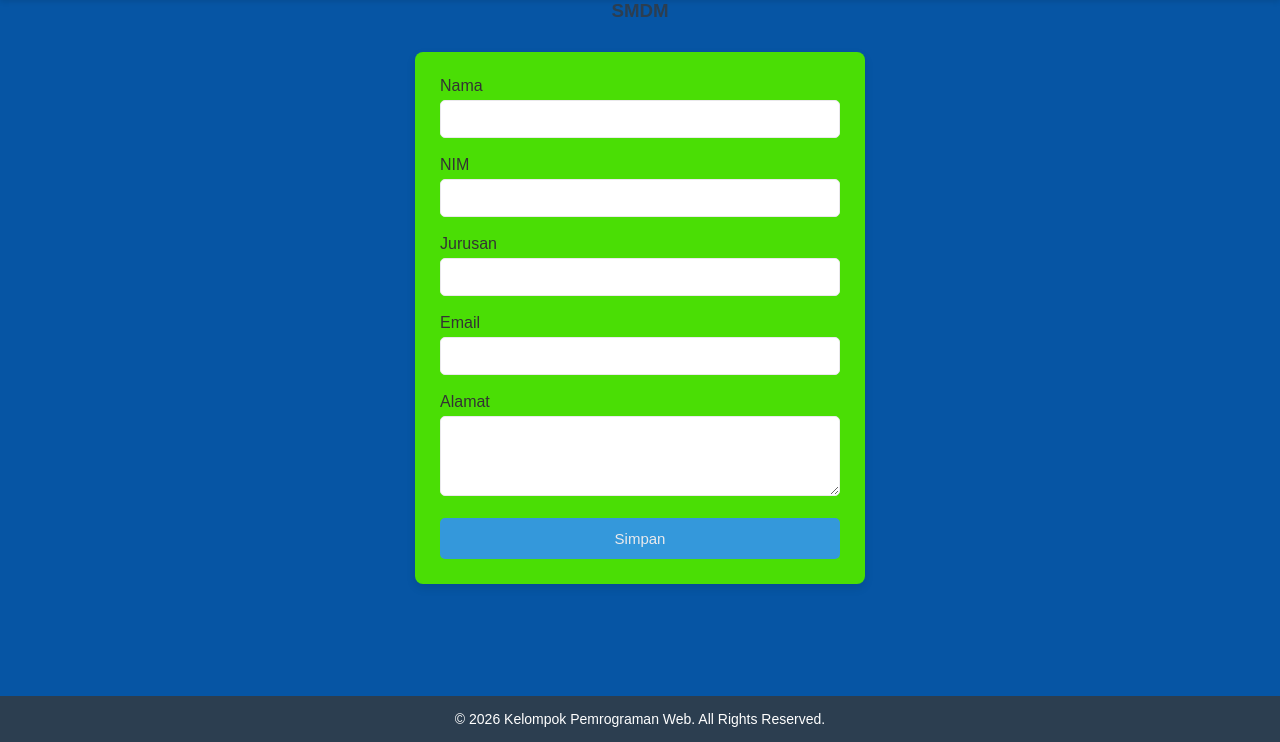
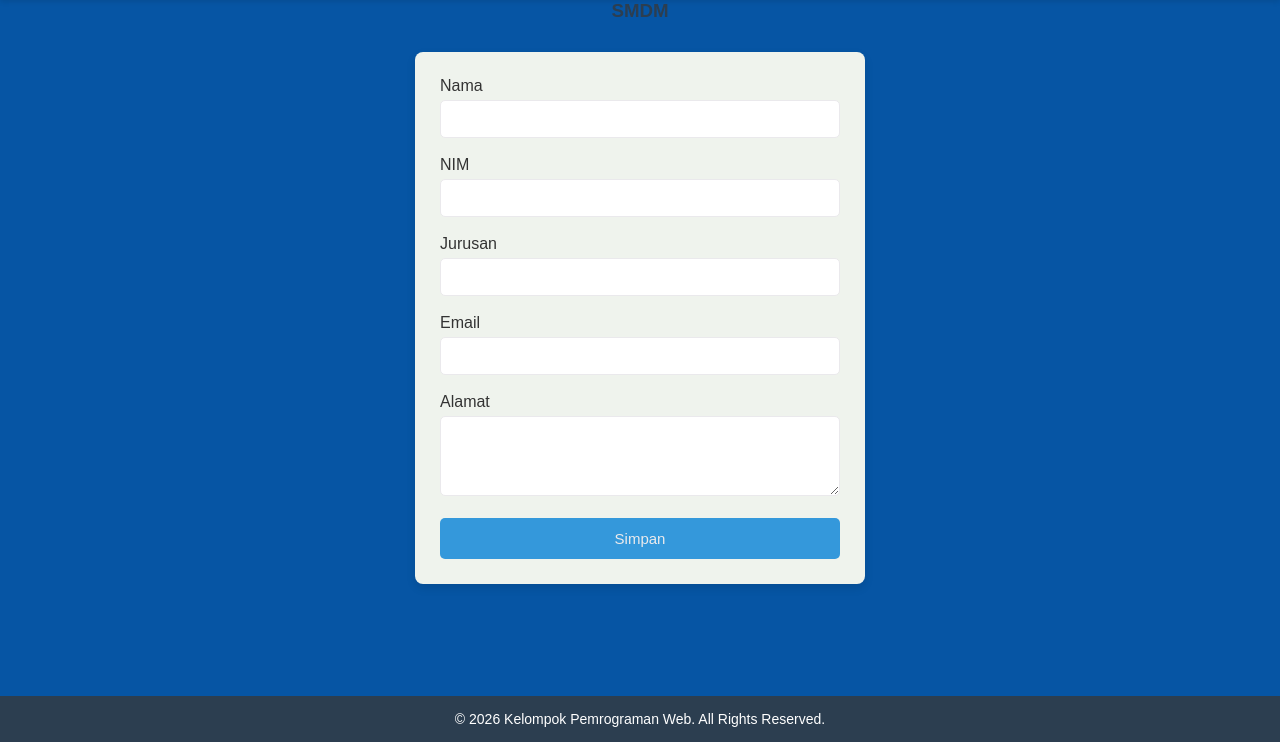
Before and after one commit to rozannouval/sistem-manajemen-data-mahasiswa, a PHP site: page /views/form_tambah.php in a window 1280 px wide. Shown: the part 58-800 px from the top of the page. Run offline with PHP 8.4, Linux system fonts and the light colour scheme.

Commit message:
perubahan.css tambah

```diff
--- a/css/tambah.css
+++ b/css/tambah.css
@@ -23,7 +23,7 @@ h3 {
 form {
     width: 450px;
     margin: 30px auto;
-    background: #4ade05;
+    background: #eff3ed;
     padding: 25px;
     border-radius: 8px;
     box-shadow: 0 4px 10px rgba(0, 0, 0, 0.1);
```
